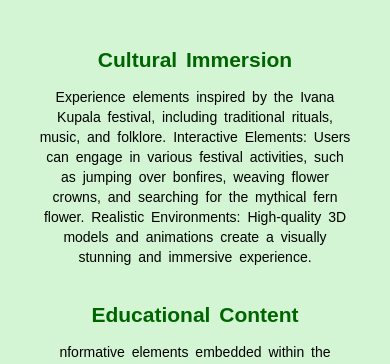
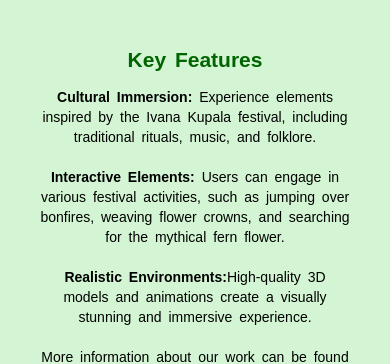
Before and after one commit to Amir-Rsh/yas-portfolio, a React (Vite) app: page /project2 in a window 390 px wide. Shown: the part 873-1237 px from the top of the page. Built offline with nearby package versions, Linux system fonts and the light colour scheme.

Commit message:
responsivity

```diff
--- a/src/components/ProjectTwo.tsx
+++ b/src/components/ProjectTwo.tsx
@@ -7,7 +7,7 @@ export default function ProjectTwo() {
         Ivana Kupala: a Virtual Reality Experience
       </h1>
       <div style={{ backgroundColor: "rgb(211, 245, 211)" }}>
-        <p id="projectOneText">
+        <p id="projectOneText" style={{ paddingBottom: "30px" }}>
           <h2 style={{ color: "darkgreen" }}>Background</h2>
           Our project aims to create an immersive virtual reality experience
           that brings the Ivana Kupala celebration to life, providing users with
@@ -37,16 +37,17 @@ export default function ProjectTwo() {
               allowFullScreen
             ></iframe>
           </div>
-          <h2 style={{ color: "darkgreen" }}>Cultural Immersion</h2>
+          <h2 style={{ color: "darkgreen" }}>Key Features</h2>
+          <span style={{ fontWeight: "bold" }}>Cultural Immersion:</span>{" "}
           Experience elements inspired by the Ivana Kupala festival, including
-          traditional rituals, music, and folklore. Interactive Elements: Users
-          can engage in various festival activities, such as jumping over
+          traditional rituals, music, and folklore. <br /> <br />{" "}
+          <span style={{ fontWeight: "bold" }}>Interactive Elements:</span>{" "}
+          Users can engage in various festival activities, such as jumping over
           bonfires, weaving flower crowns, and searching for the mythical fern
-          flower. Realistic Environments: High-quality 3D models and animations
-          create a visually stunning and immersive experience. <br /> <br />
-          <h2 style={{ color: "darkgreen" }}>Educational Content</h2>
-          nformative elements embedded within the experien.....
-          <br />
+          flower. <br /> <br />{" "}
+          <span style={{ fontWeight: "bold" }}>Realistic Environments:</span>
+          High-quality 3D models and animations create a visually stunning and
+          immersive experience. <br /> <br />
           More information about our work can be found in this{" "}
           <a
             style={{ textDecorationColor: "darkgreen", color: "darkgreen" }}
```
